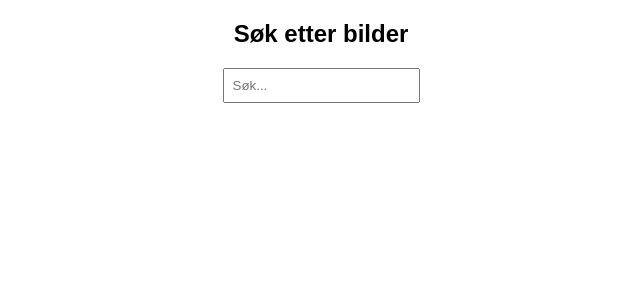
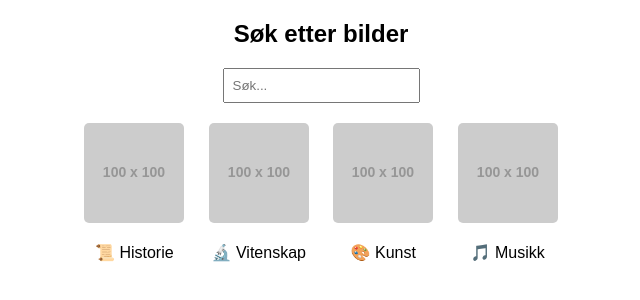
Before and after one commit to susipusi/Album-oppgave, a plain HTML site: page index.html in a window 1280 px wide. Shown: the whole page, without its empty margins (319-959 px from the left). Drawn offline with Linux system fonts and the light colour scheme; placeholder pictures from the web are drawn by us.

Commit message:
Update index.html

```diff
--- a/index.html
+++ b/index.html
@@ -15,17 +15,36 @@
     <h2>Søk etter bilder</h2>
     <input type="text" id="imageSearch" placeholder="Søk..." onkeyup="searchImages()">
 
+    <div id="imageContainer">
+        <div class="image-item" data-tags="historie kultur">
+            <img src="https://via.placeholder.com/100" alt="Historie">
+            <p>📜 Historie</p>
+        </div>
+        <div class="image-item" data-tags="vitenskap teknologi">
+            <img src="https://via.placeholder.com/100" alt="Vitenskap">
+            <p>🔬 Vitenskap</p>
+        </div>
+        <div class="image-item" data-tags="kunst maleri">
+            <img src="https://via.placeholder.com/100" alt="Kunst">
+            <p>🎨 Kunst</p>
+        </div>
+        <div class="image-item" data-tags="musikk instrumenter">
+            <img src="https://via.placeholder.com/100" alt="Musikk">
+            <p>🎵 Musikk</p>
+        </div>
+    </div>
+
     <script>
         function searchImages() {
             const input = document.getElementById('imageSearch').value.toLowerCase();
             console.log("Søkeord:", input);
             const items = document.getElementsByClassName('image-item');
 
-            for (let item of items) {
-                const tags = item.getAttribute('data-tags').toLowerCase();
-                console.log("Sjekker tag:", tags);
+            for (let i = 0; i < items.length; i++) {
+                const item = items[i];
+                const tags = item.getAttribute('data-tags');
 
-                if (tags.includes(input)) {
+                if (tags && tags.toLowerCase().includes(input)) {
                     item.style.display = 'inline-block';
                 } else {
                     item.style.display = 'none';
```
